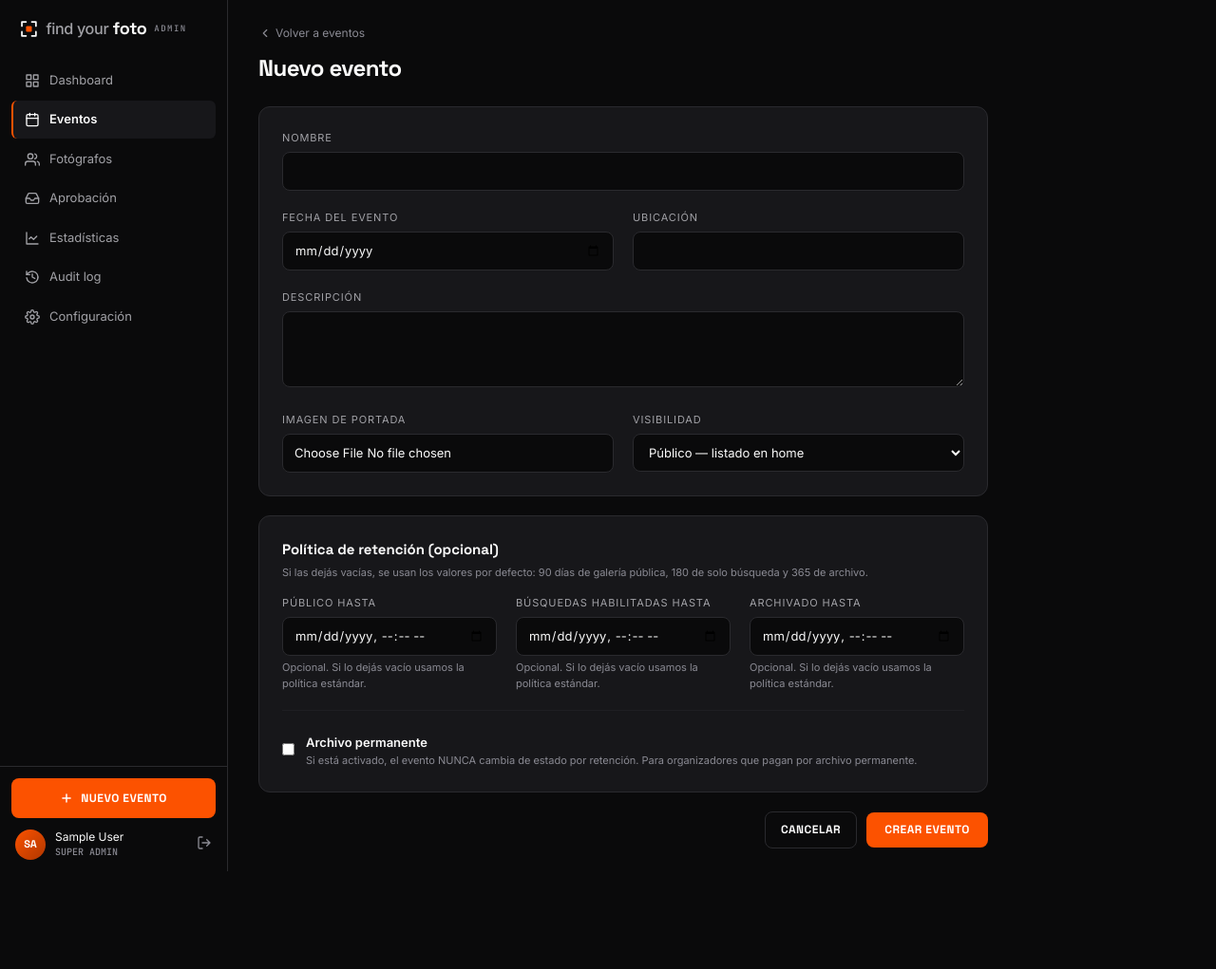
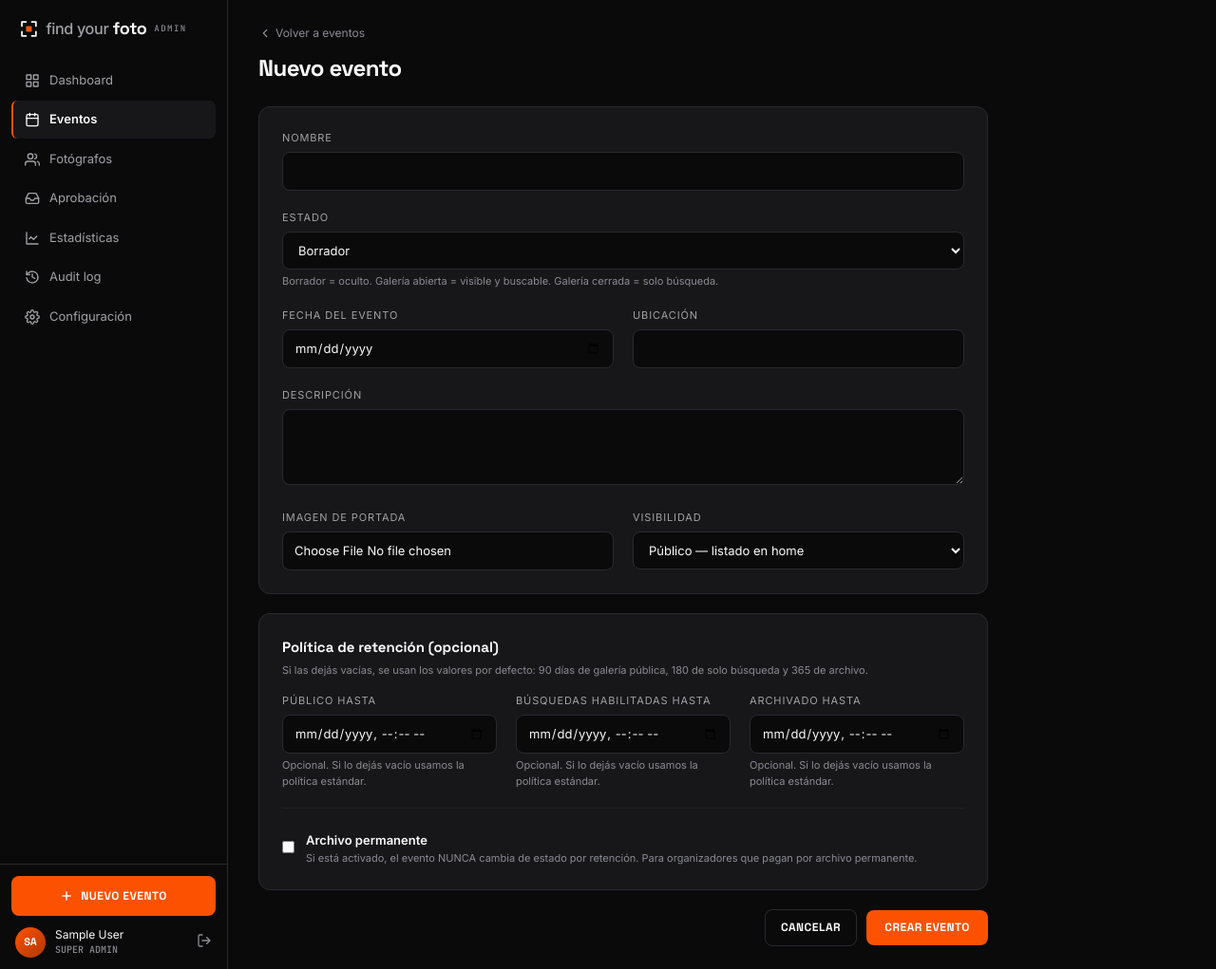
Before and after one commit to jairortiz8/fotos, a Django app: page /dashboard/eventos/nuevo/ in a window 1280 px wide. Shown: the whole page at 95% size. Before the commit the page ends 918 px from the top, so only its background shows below. Run offline with Django 5.2, Linux system fonts and the light colour scheme; the visitor is signed in with stand-in values (Sample User, id 1); data that the repository does not hold is empty; style sheets or scripts are compiled from the project's sources; parts of the project's set-up code (start-up, migrations or seed data) failed here and were passed over; some libraries are stand-ins or nearby versions.

Commit message:
feat(dashboard): cambiar el estado del evento desde el form (Borrador -> Galeria abierta)
El form de evento no tenia campo de estado, asi que no se podia pasar de Borrador a activo (la fecha la arregle antes; el estado nunca estuvo en el form). Se agrega un dropdown 'Estado' con los que el admin setea a mano (Borrador / Proximo / Galeria abierta / Galeria cerrada; los automaticos del cron de retencion solo si el evento ya esta en uno). No requerido: clean_status mantiene el actual (edicion) o Borrador (creacion) si no viene. Test.

Co-Authored-By: Claude Opus 4.8 (1M context) <noreply@anthropic.com>

```diff
--- a/apps/dashboard/forms.py
+++ b/apps/dashboard/forms.py
@@ -5,7 +5,7 @@ from __future__ import annotations
 from django import forms
 from django.utils.translation import gettext_lazy as _
 
-from apps.events.models import Event, EventVisibility
+from apps.events.models import Event, EventStatus, EventVisibility
 
 
 class _DashMixin:
@@ -30,6 +30,7 @@ class EventForm(_DashMixin, forms.ModelForm):
         model = Event
         fields = [
             "name",
+            "status",
             "date",
             "location",
             "description",
@@ -49,6 +50,7 @@ class EventForm(_DashMixin, forms.ModelForm):
         widgets = {
             "date": forms.DateInput(attrs={"type": "date"}, format="%Y-%m-%d"),
             "description": forms.Textarea(attrs={"rows": 3}),
+            "status": forms.Select(),
             "visibility": forms.Select(),
             "public_until": forms.DateTimeInput(
                 attrs={"type": "datetime-local"}, format="%Y-%m-%dT%H:%M"
@@ -66,6 +68,26 @@ class EventForm(_DashMixin, forms.ModelForm):
         self.fields["location"].required = False
         self.fields["description"].required = False
         self.fields["cover_image"].required = False
+        # Estado del evento: exponemos sólo los que el admin setea a mano. "Galería
+        # abierta" = público + buscable. Los automáticos (sólo búsqueda, archivado,
+        # borrado) los maneja el cron de retención; si el evento YA está en uno, lo
+        # incluimos para que se muestre y no se pierda al guardar.
+        main = {
+            EventStatus.DRAFT,
+            EventStatus.UPCOMING,
+            EventStatus.LIVE,
+            EventStatus.PUBLIC_CLOSED,
+        }
+        current = self.instance.status if self.instance and self.instance.pk else None
+        self.fields["status"].choices = [  # type: ignore[attr-defined]
+            (s.value, s.label) for s in EventStatus if s in main or s.value == current
+        ]
+        self.fields["status"].help_text = _(
+            "Borrador = oculto. Galería abierta = visible y buscable. Galería cerrada = solo búsqueda."
+        )
+        # No requerido: si no viene en el POST, clean_status usa el actual (edición)
+        # o Borrador (creación). Así un form sin estado no se rompe.
+        self.fields["status"].required = False
         # Los inputs HTML5 envían SIEMPRE en ISO; aceptamos ISO sin importar el locale.
         # (mypy no estrecha el tipo a DateField/DateTimeField → ignoramos attr-defined.)
         self.fields["date"].input_formats = ["%Y-%m-%d"]  # type: ignore[attr-defined]
@@ -74,6 +96,14 @@ class EventForm(_DashMixin, forms.ModelForm):
             self.fields[f].help_text = _("Opcional. Si lo dejás vacío usamos la política estándar.")
             self.fields[f].input_formats = ["%Y-%m-%dT%H:%M", "%Y-%m-%d %H:%M"]  # type: ignore[attr-defined]
         self._style_widgets()
+
+    def clean_status(self) -> str:
+        status = self.cleaned_data.get("status")
+        if status:
+            return str(status)
+        if self.instance and self.instance.pk:
+            return str(self.instance.status)
+        return str(EventStatus.DRAFT)
 
 
 EXPIRY_CHOICES = [
--- a/templates/dashboard/event_form.html
+++ b/templates/dashboard/event_form.html
@@ -35,6 +35,14 @@
           {{ form.name }}
           {% if form.name.help_text %}<p class="text-[11px] text-text-3 mt-1">{{ form.name.help_text }}</p>{% endif %}
           {% if form.name.errors %}<p class="text-danger text-[11px] mt-1">{{ form.name.errors.0 }}</p>{% endif %}
+        </div>
+
+        {# status (controla si el evento es visible: Borrador → Galería abierta) #}
+        <div class="sm:col-span-2">
+          <label class="rf-label" for="{{ form.status.id_for_label }}">{{ form.status.label }}</label>
+          {{ form.status }}
+          {% if form.status.help_text %}<p class="text-[11px] text-text-3 mt-1">{{ form.status.help_text }}</p>{% endif %}
+          {% if form.status.errors %}<p class="text-danger text-[11px] mt-1">{{ form.status.errors.0 }}</p>{% endif %}
         </div>
 
         {# date #}
```
Also changed, not shown: tests/dashboard/test_events.py (+17 -0 lines), locale/es/LC_MESSAGES/django.po, 1 other file.
